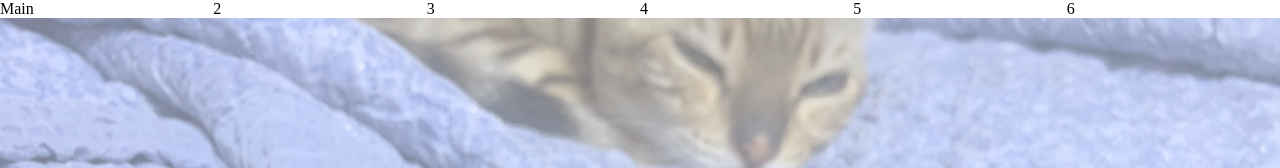
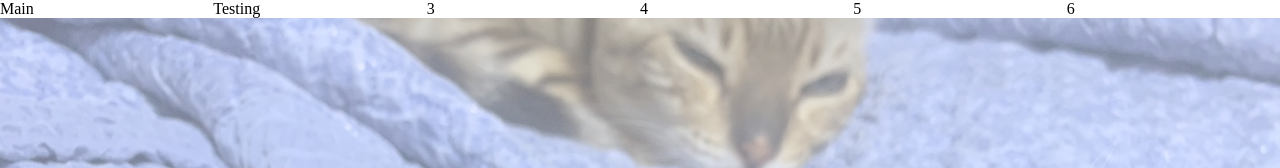
Before and after one commit to HyunminChoi1997/myjourney, a React app in the folder client/: page / in a window 1280 px wide. Shown: the top 168 px of the page. Built offline with nearby package versions, Linux system fonts and the light colour scheme.

Commit message:
Test : Testing CI/CD

```diff
--- a/client/src/components/layout/Header.js
+++ b/client/src/components/layout/Header.js
@@ -5,7 +5,7 @@ function Header() {
   return (
     <HeaderFooterBox grid="6">
       <HeaderFooterGridBox>Main</HeaderFooterGridBox>
-      <HeaderFooterGridBox>2</HeaderFooterGridBox>
+      <HeaderFooterGridBox>Testing</HeaderFooterGridBox>
       <HeaderFooterGridBox>3</HeaderFooterGridBox>
       <HeaderFooterGridBox>4</HeaderFooterGridBox>
       <HeaderFooterGridBox>5</HeaderFooterGridBox>
```
